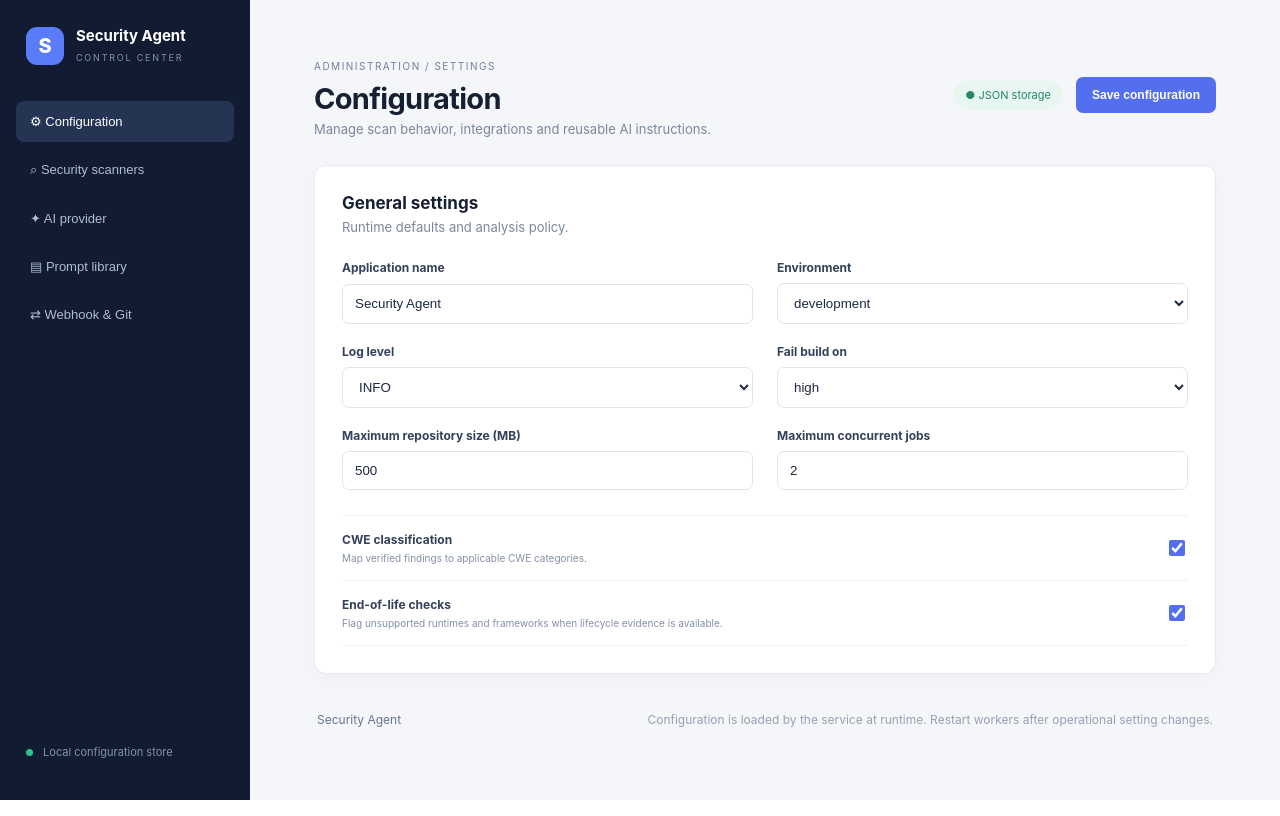
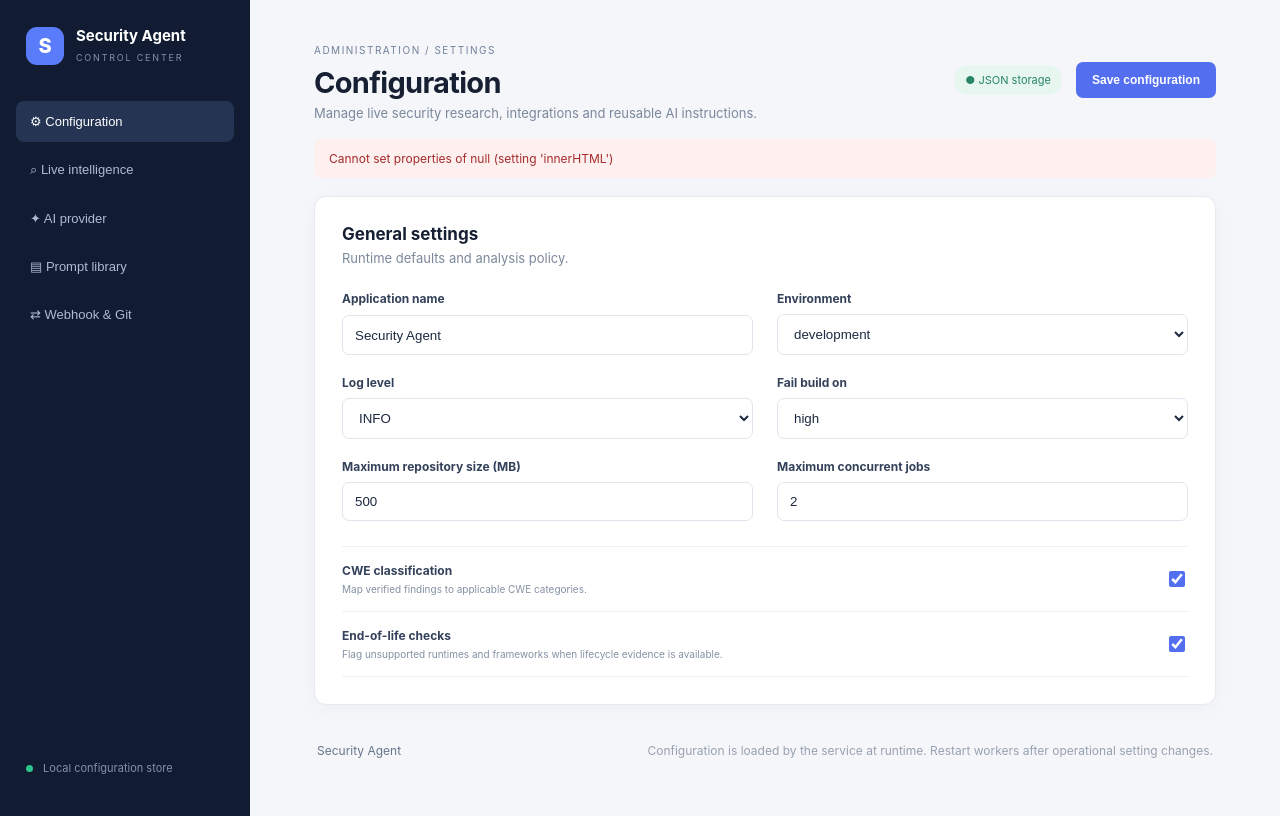
Before and after one commit to vivekkushwaha08/security-agent, a FastAPI app: page / in a window 1280 px wide. Run offline with FastAPI, Linux system fonts and the light colour scheme.

Commit message:
Replace local scanner UI with live intelligence sources

```diff
--- a/app/templates/config.html
+++ b/app/templates/config.html
@@ -11,7 +11,7 @@
     <div class="brand"><span class="brand-mark">S</span><div><b>Security Agent</b><small>CONTROL CENTER</small></div></div>
     <nav>
       <button class="nav active" data-tab="general">⚙ Configuration</button>
-      <button class="nav" data-tab="scanners">⌕ Security scanners</button>
+      <button class="nav" data-tab="sources">⌕ Live intelligence</button>
       <button class="nav" data-tab="ai">✦ AI provider</button>
       <button class="nav" data-tab="prompts">▤ Prompt library</button>
       <button class="nav" data-tab="webhook">⇄ Webhook & Git</button>
@@ -19,7 +19,7 @@
     <div class="side-foot"><span class="dot"></span> Local configuration store</div>
   </aside>
   <main>
-    <header><div><small>ADMINISTRATION / SETTINGS</small><h1>Configuration</h1><p>Manage scan behavior, integrations and reusable AI instructions.</p></div><div class="header-actions"><span class="status">● JSON storage</span><button class="primary" id="saveConfig">Save configuration</button></div></header>
+    <header><div><small>ADMINISTRATION / SETTINGS</small><h1>Configuration</h1><p>Manage live security research, integrations and reusable AI instructions.</p></div><div class="header-actions"><span class="status">● JSON storage</span><button class="primary" id="saveConfig">Save configuration</button></div></header>
     <div id="notice" role="status"></div>
     <section class="panel tab-panel" id="general">
       <div class="section-head"><div><h2>General settings</h2><p>Runtime defaults and analysis policy.</p></div></div>
@@ -36,12 +36,12 @@
         <label><span><b>End-of-life checks</b><small>Flag unsupported runtimes and frameworks when lifecycle evidence is available.</small></span><input type="checkbox" data-path="analysis.check_eol"></label>
       </div>
     </section>
-    <section class="panel tab-panel hidden" id="scanners">
-      <div class="section-head"><div><h2>Security scanners</h2><p>Enable deterministic scanners; configure executable names and arguments.</p></div></div>
-      <div id="scannerCards" class="scanner-grid"></div>
+    <section class="panel tab-panel hidden" id="sources">
+      <div class="section-head"><div><h2>Live intelligence sources</h2><p>Use current online advisories and lifecycle sources. No local scanner binaries or offline vulnerability databases are required.</p></div></div>
+      <div id="sourceCards" class="scanner-grid"></div>
     </section>
     <section class="panel tab-panel hidden" id="ai">
-      <div class="section-head"><div><h2>AI provider</h2><p>AI assists with triage and explanation. Scanner evidence remains authoritative.</p></div></div>
+      <div class="section-head"><div><h2>AI provider</h2><p>AI CLI investigates code and must validate claims using live online evidence.</p></div></div>
       <div class="form-grid">
         <label class="checkline"><input type="checkbox" data-path="ai.enabled"> Enable AI analysis</label>
         <label>Provider<select data-path="ai.provider"><option value="claude">Claude CLI</option><option value="gemini">Gemini CLI</option><option value="copilot">GitHub Copilot CLI</option></select></label>
@@ -51,7 +51,7 @@
         <label>Execution timeout (seconds)<input type="number" data-path="ai.timeout_seconds"></label>
         <label>Maximum prompt input characters<input type="number" data-path="ai.max_input_chars"></label>
       </div>
-      <p class="hint">Secret values are never stored in this JSON file. Configure the named environment variable on the worker host.</p>
+      <p class="hint">The selected CLI must have web search enabled. API credentials remain in environment variables. If live research is unavailable, findings must be marked UNVERIFIED.</p>
     </section>
     <section class="panel tab-panel hidden" id="webhook">
       <div class="section-head"><div><h2>Webhook & repository access</h2><p>Validate Bitbucket events and restrict clone destinations.</p></div></div>
```
